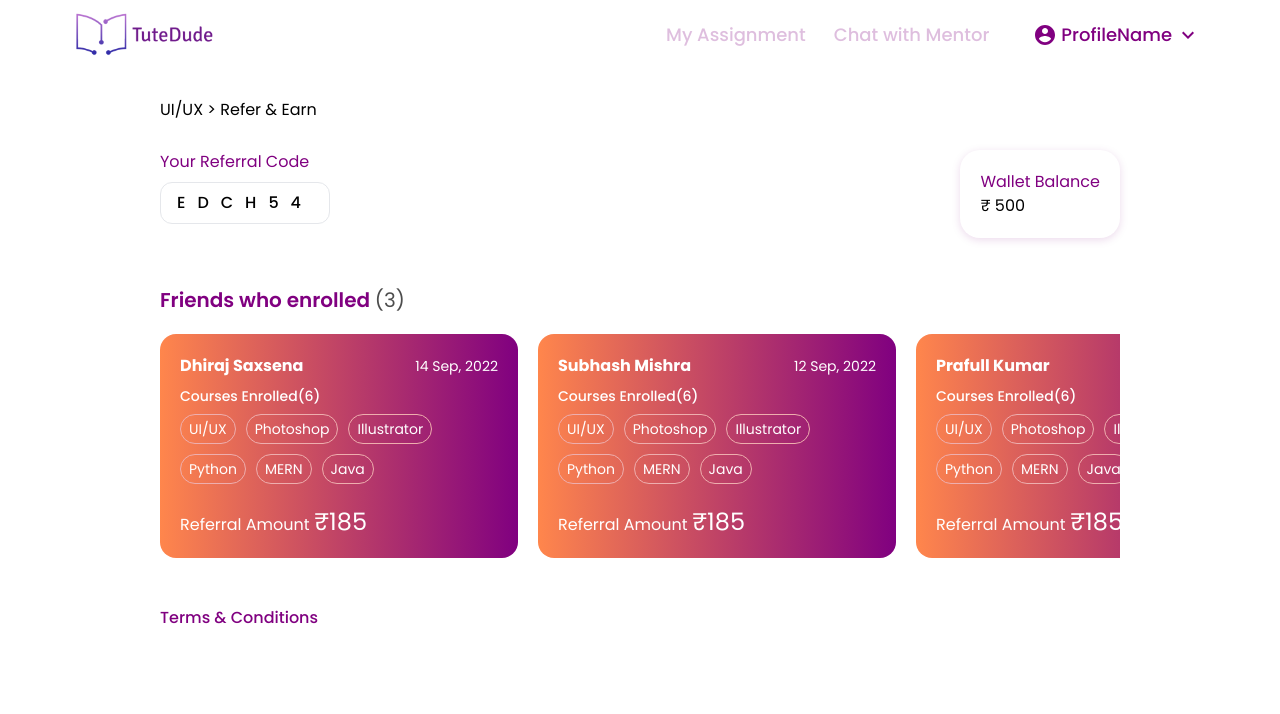
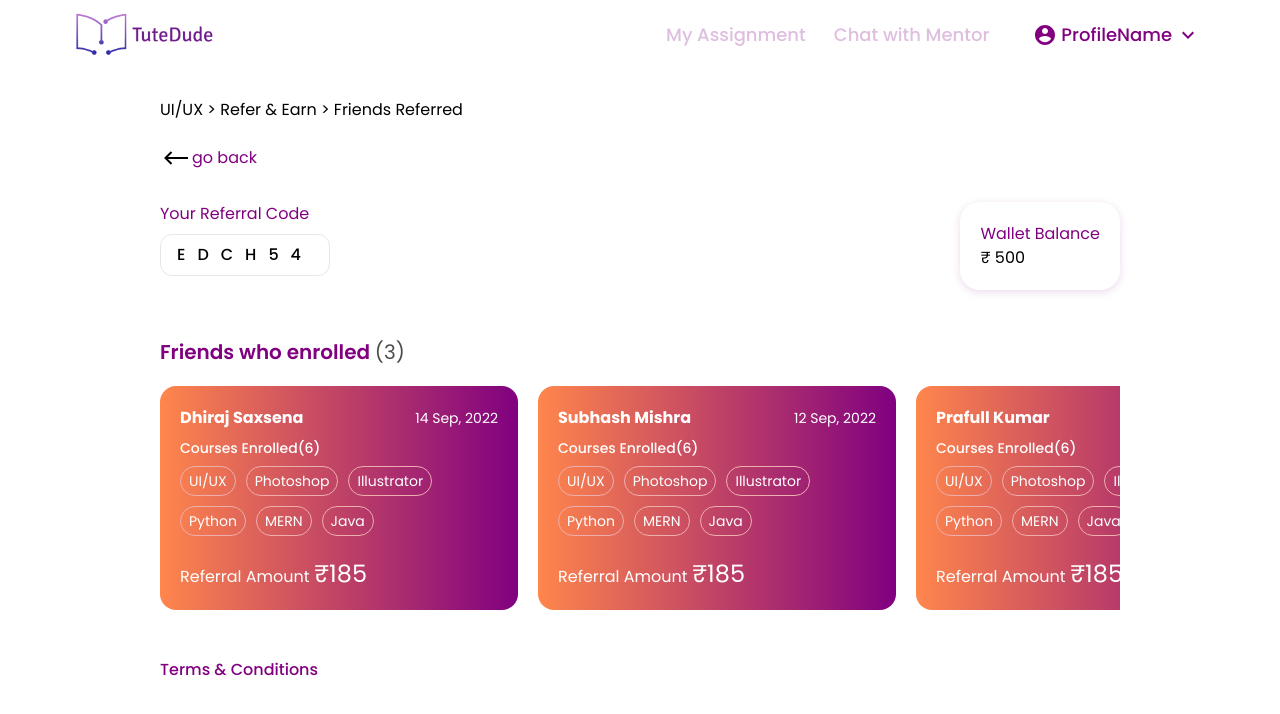
Before and after one commit to Rrhul0/assignment-tutedude, a Next.js app: page /referred in a window 1280 px wide. Shown: the top 714 px of the page. Built offline with nearby package versions, Linux system fonts and the light colour scheme.

Commit message:
fixed navbar and added back button

```diff
--- a/app/layout.tsx
+++ b/app/layout.tsx
@@ -18,11 +18,7 @@ export default function RootLayout({ children }: { children: React.ReactNode })
         <html lang='en'>
             <body className={poppins.className + ' text-primary'}>
                 <MainHeader />
-                <main className='mx-auto w-4/5 pb-20 lg:w-3/4'>
-                    <NavBar />
-
-                    {children}
-                </main>
+                <main className='mx-auto w-4/5 pb-20 lg:w-3/4'>{children}</main>
             </body>
         </html>
     )
--- a/app/page.tsx
+++ b/app/page.tsx
@@ -1,11 +1,13 @@
 import DashBoard from '@/components/dashboard'
 import Howitworks from '@/components/howitworks'
+import NavBar from '@/components/navbar'
 import ReferralCode from '@/components/referralCode'
 import Link from 'next/link'
 
 export default function Home() {
     return (
         <>
+            <NavBar paths={['Refer & Earn']} />
             <div className='flex flex-col gap-8 md:items-center lg:flex-row lg:items-start lg:justify-between lg:gap-0'>
                 <DashBoard />
                 <ReferralCode />
--- a/app/referred/page.tsx
+++ b/app/referred/page.tsx
@@ -1,8 +1,11 @@
 import FriendsEnrolled from '@/components/freindsEnrolled'
+import NavBar from '@/components/navbar'
 import Link from 'next/link'
 
 export default function Page() {
     return (
+        <>
+            <NavBar paths={['Refer & Earn', 'Friends Referred']} showBack />
             <div className='flex flex-col gap-12'>
                 <div className='flex justify-between'>
                     <div className='flex w-fit flex-col gap-2'>
@@ -23,5 +26,6 @@ export default function Page() {
                     </Link>
                 </div>
             </div>
+        </>
     )
 }
--- a/components/navbar.tsx
+++ b/components/navbar.tsx
@@ -1,3 +1,27 @@
-export default function NavBar() {
-    return <nav className='py-7 text-black'>{'UI/UX > Refer & Earn '}</nav>
+'use client'
+import Image from 'next/image'
+import Link from 'next/link'
+import { useRouter } from 'next/navigation'
+import arrow from '@/public/arrow.png'
+
+export default function NavBar({ paths, showBack }: { paths: string[]; showBack?: boolean }) {
+    const router = useRouter()
+    return (
+        <div className='py-7'>
+            <nav className='pb-5 text-black'>{['UI/UX', ...paths].join(' > ')}</nav>
+            {showBack && (
+                <Link
+                    href='/'
+                    onClick={e => {
+                        e.preventDefault()
+                        router.back()
+                    }}
+                    className='flex items-center'
+                >
+                    <Image src={arrow.src} width={arrow.width} alt='' height={arrow.height} className='-rotate-90' />
+                    go back
+                </Link>
+            )}
+        </div>
+    )
 }
```
Also changed, not shown: public/arrow.png (added). Lines whose indentation alone changed are shown as unchanged.
